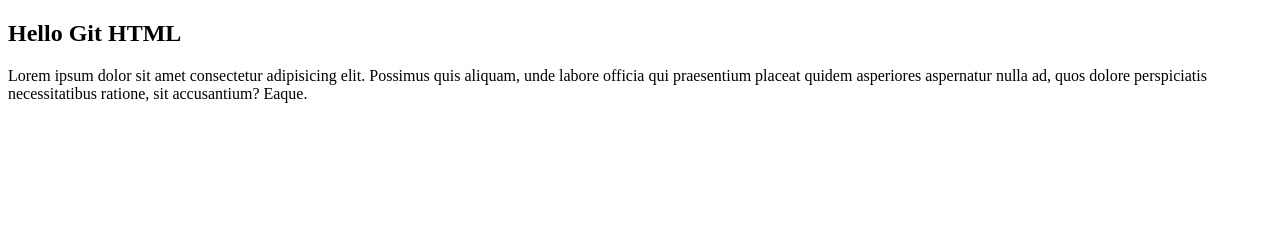
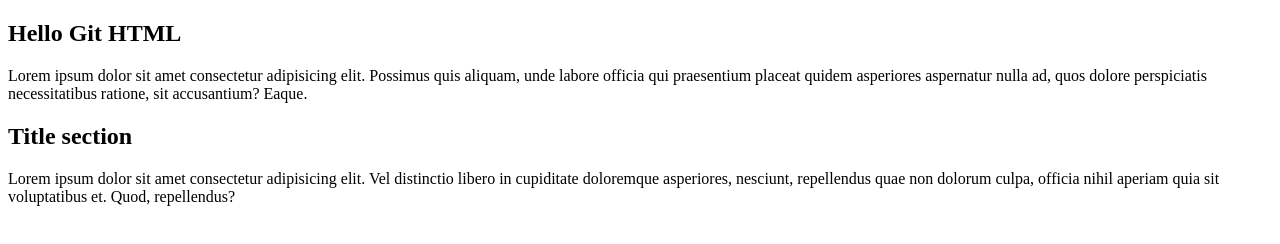
Before and after one commit to yasnielarod/Ejemplo, a plain HTML site: page Clase1/index.html in a window 1280 px wide. Drawn offline with Linux system fonts and the light colour scheme.

Commit message:
Add Section

```diff
--- a/Clase1/index.html
+++ b/Clase1/index.html
@@ -10,5 +10,9 @@
         <h1>Hello Git HTML</h1>
         <p>Lorem ipsum dolor sit amet consectetur adipisicing elit. Possimus quis aliquam, unde labore officia qui praesentium placeat quidem asperiores aspernatur nulla ad, quos dolore perspiciatis necessitatibus ratione, sit accusantium? Eaque.</p>
     </article>
+    <section>
+        <h2>Title section</h2>
+        <p>Lorem ipsum dolor sit amet consectetur adipisicing elit. Vel distinctio libero in cupiditate doloremque asperiores, nesciunt, repellendus quae non dolorum culpa, officia nihil aperiam quia sit voluptatibus et. Quod, repellendus?</p>
+    </section>
 </body>
 </html>
```
